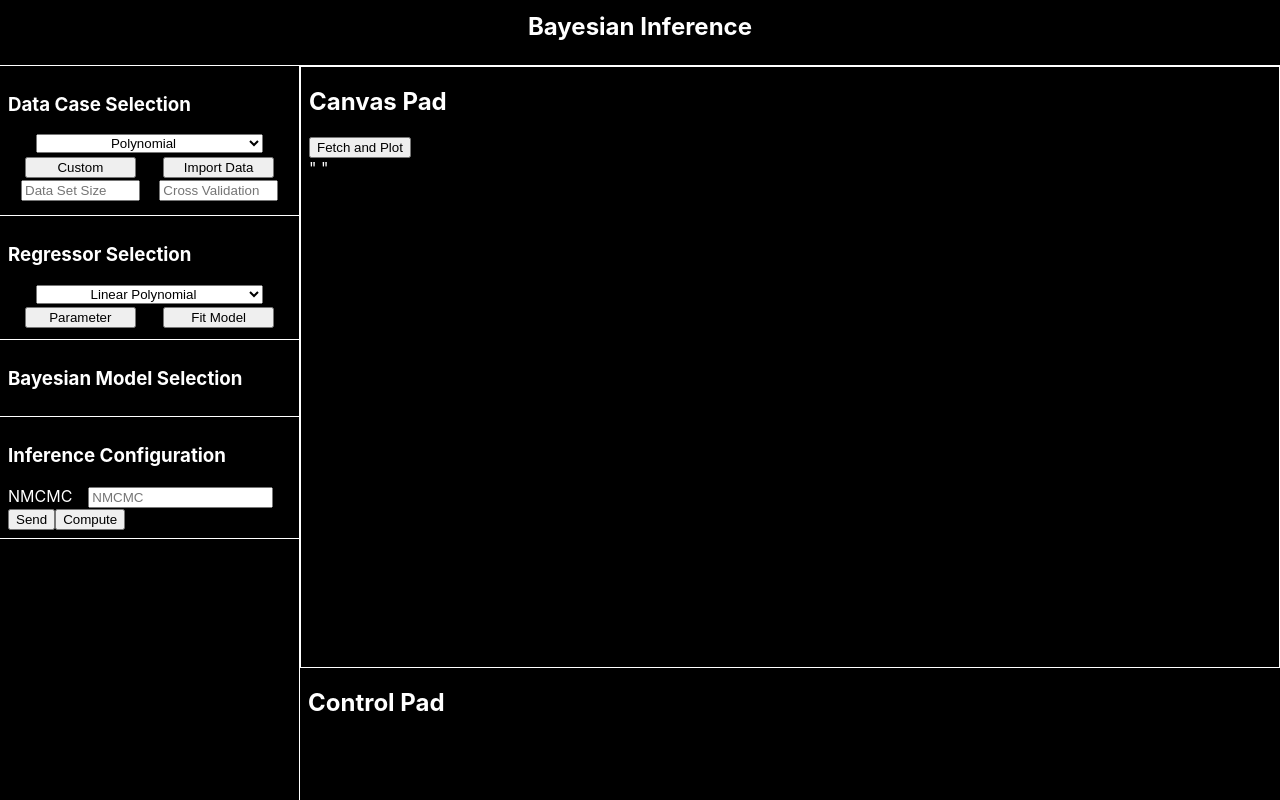
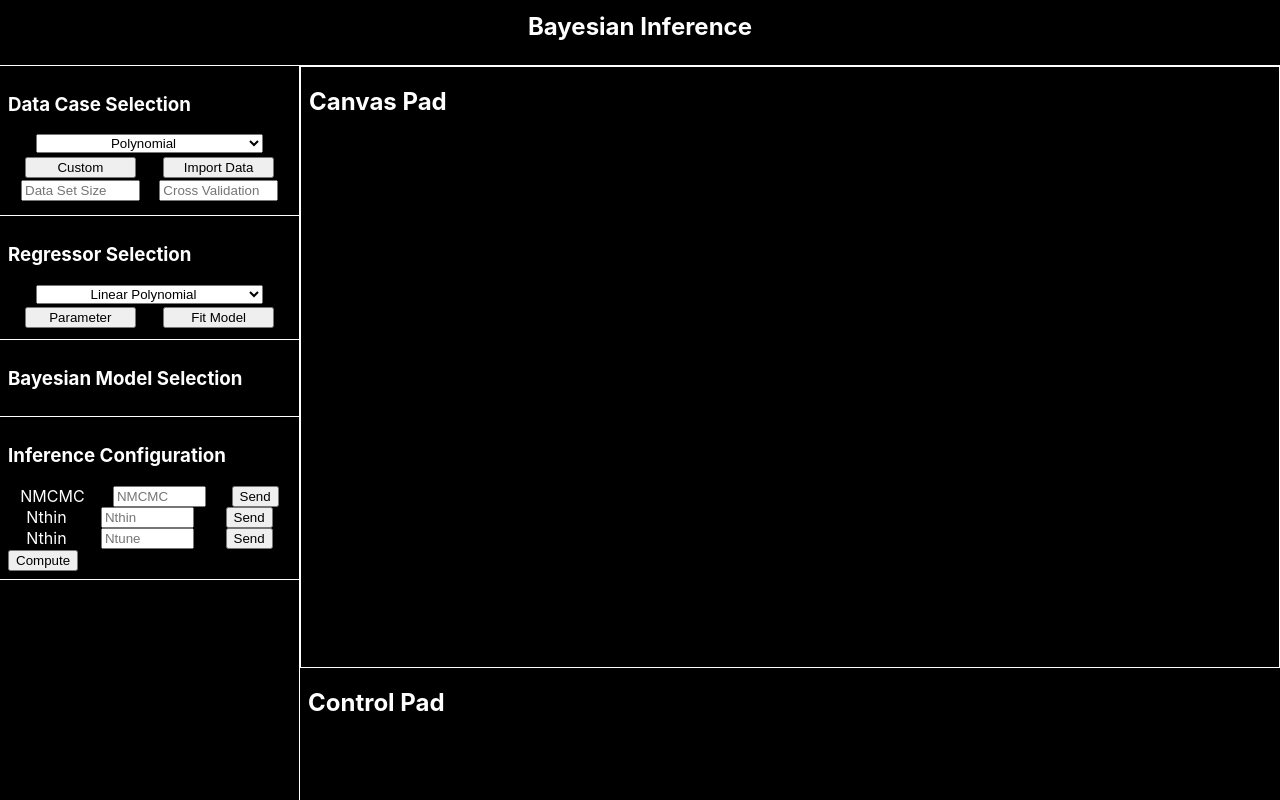
Before and after one commit to wfauriat/multiLang_BayesInf, a React (Create React App) app in the folder frontend/: page / in a window 1280 px wide. Shown: the top 800 px of the page. Built offline with nearby package versions, Linux system fonts and the light colour scheme.

Commit message:
contd front

```diff
--- a/frontend/src/App.js
+++ b/frontend/src/App.js
@@ -1,11 +1,15 @@
-import {useState} from "react";
+import {useState } from 'react';
 import styles from './App.module.css'
 import MatrixPlot from "./components/MatrixPlot";
 
 function App() {
 
   const ENDPOINT = "http://127.0.0.1:5000/" // not used if proxy set to localhost:5000
-  const [value, setValue] = useState('');
+  const [NMCMC, setNMCMC] = useState('');
+  const [Nthin, setNthin] = useState('');
+  const [Ntune, setNtune] = useState('');
+
+  const [chainData, setChainData] = useState(null);
 
   const handleSubmit = async () => {
     try {
@@ -15,11 +19,11 @@ function App() {
         headers: {
           'Content-Type': 'application/json',
         },
-        body: JSON.stringify({ "NMCMC": parseFloat(value) }),
+        body: JSON.stringify({ "NMCMC": parseFloat(NMCMC) }),
       });
       if (response.ok) {
         console.log("POST SUCCESFUL")
-        console.log(value)
+        console.log(NMCMC)
       }
     } catch (error) {
       console.log(error.message);
@@ -29,7 +33,8 @@ function App() {
   const handleCompute = async () => {
     const response = await fetch(ENDPOINT + "compute");
     const data = await response.json();
-    console.log(data.chain[0])
+    setChainData(data)
+    console.log(chainData)
   };
 
     return (
@@ -78,31 +83,63 @@ function App() {
 
             <div className={styles.DefSubPad}>
               <h3>Inference Configuration</h3>
+              <div className={styles.OneLineField}>
                 <label style={{paddingRight: "1em"}}>
                 NMCMC
                 </label>
-              <input type="text" value={value} style={{marginRight: "1em"}}
-              placeholder="NMCMC" onChange={(e) => setValue(e.target.value)} required>
+                <input type="text" value={NMCMC} style={{marginRight: "1em", width:"30%"}}
+                  placeholder="NMCMC" onChange={(e) => setNMCMC(e.target.value)} required>
                 </input>
                 <button onClick={handleSubmit} >
                   Send
                 </button>
+              </div>
+              <div className={styles.OneLineField}>
+                <label style={{paddingRight: "1em"}}>
+                Nthin
+                </label>
+                <input type="text" value={Nthin} style={{marginRight: "1em", width:"30%"}}
+                  placeholder="Nthin">
+                </input>
+                <button>
+                  Send
+                </button>
+              </div>
+              <div className={styles.OneLineField}>
+                <label style={{paddingRight: "1em"}}>
+                Nthin
+                </label>
+                <input type="text" value={Ntune} style={{marginRight: "1em", width:"30%"}}
+                  placeholder="Ntune">
+                </input>
+                <button>
+                  Send
+                </button>
+              </div>
+              <div>
                 <button
                 onClick={handleCompute}>
                   Compute
               </button>
               </div>
             </div>
+          </div>
 
           <div className={styles.DisplayPad}>
             <div className={styles.CanvasPad}>
               <h2>Canvas Pad</h2>
-              <div>
-                <MatrixPlot />
+              <div className={styles.CanvasView}>
+                {chainData && <MatrixPlot datain={chainData}/>}
               </div>
             </div>
             <div className={styles.ControlPad}>
               <h2>Control Pad</h2>
+            </div>
+            <div>
+              <select>
+                <option>0</option>
+                <option>1</option>
+              </select>
             </div>
           </div>
 
--- a/frontend/src/App.module.css
+++ b/frontend/src/App.module.css
@@ -48,6 +48,10 @@ body {
   min-height: 600px;
 }
 
+.CanvasView{
+  padding-right: 4em;
+}
+
 .ControlPad{
   min-height: 300px;
   padding-left: 0.5em;
@@ -89,6 +93,11 @@ body {
   width: 80%;
 }
 
+.OneLineField {
+  display: flex;
+  justify-content: space-evenly;
+}
+
 select {
   display: block;
   width: 80%;
--- a/frontend/src/components/MatrixPlot.js
+++ b/frontend/src/components/MatrixPlot.js
@@ -1,57 +1,80 @@
-import { useState } from "react";
-import { LineChart, Line, XAxis, YAxis} from 'recharts';
+import { useMemo } from "react";
+import { LineChart, Line, XAxis, YAxis, CartesianGrid, Legend, ResponsiveContainer } from 'recharts';
 
+export default function MatrixPlot({ datain }) {
+  // Transform the data: extract first column from the 1000x4 array
+  const chartData = useMemo(() => {
+    // Safety checks
+    if (!datain || !datain.chain || !Array.isArray(datain.chain) || datain.chain.length === 0) {
+      console.log("No valid data to plot");
+      return [];
+    }
 
-export default function MatrixPlot() {
+    console.log(`Processing ${datain.chain.length} rows`);
 
-  const ENDPOINT = "http://127.0.0.1:5000/"
-  const [data, setData] = useState([]);
+    // Map each row to a chart-friendly format
+    return datain.chain.map((row, index) => ({
+      index: index,
+      col1: row[0],  // First column
+      col2: row[1],  // Second column (optional)
+      col3: row[2],  // Third column (optional)
+      col4: row[3]   // Fourth column (optional)
+    }));
+  }, [datain]);
 
-  const fetchAndPlot = async () => {
-    try {
-      const response = await fetch(ENDPOINT + "compute");
-      // const response = await fetch('compute'); // if proxy is set to localhost:5000
-      const jsonData = await response.json();
-
-      // jsonData is N x 4 matrix: [[a1, b1, c1, d1], [a2, b2, c2, d2], ...]
-      // Extract first column and format for Recharts
-      const chartData = jsonData.chain.map((row, index) => ({
-        index: index,           // X-axis (0, 1, 2, ...)
-        value: row[0]          // Y-axis (first column)
-      }));
-
-      setData(chartData);
-    } catch (error) {
-      console.error('Error:', error);
+  // If no data, show a message
+  if (chartData.length === 0) {
+    return (
+      <div style={{ padding: '20px', textAlign: 'center' }}>
+        <p>No data available to plot</p>
+      </div>
+    );
   }
-  };
 
   return (
-    <div>
-      <button
-            onClick={fetchAndPlot}>
-        Fetch and Plot
-      </button>
-      <div>" "</div>
-      {data.length > 0 && (
-        <LineChart width={800} height={400} data={data}>
+    <div style={{ width: '100%', padding: '20px' }}>
+      {/* <h3>Matrix Plot ({chartData.length} points)</h3> */}
+
+      {/* ResponsiveContainer makes it adapt to parent size */}
+      <ResponsiveContainer width="100%" height={400}>
+        <LineChart data={chartData}>
+          <CartesianGrid strokeDasharray="3 3" />
+
           <XAxis
             dataKey="index"
-            label={{ value: ' ', position: 'insideBottom', offset: -5 }}
+            label={{ value: 'Index', position: 'insideBottom', offset: -5 }}
           />
+
           <YAxis
             label={{ value: 'Value', angle: -90, position: 'insideLeft' }}
           />
+
+          {/* <Tooltip /> */}
+          <Legend />
+
+          {/* Plot first column */}
           <Line
-        type="linear"  // Instead of "monotone" - faster
-        dataKey="value"
+            type="monotone"
+            dataKey="col1"
+            name="Column 1"
             stroke="#1c7e29ff"
-        strokeWidth={1}  // Thinner = faster
+            strokeWidth={1}
             dot={false}
             isAnimationActive={false}
           />
+
+          {/* Uncomment to plot additional columns */}
+          {/* <Line
+            type="monotone"
+            dataKey="col2"
+            name="Column 2"
+            stroke="#2563eb"
+            strokeWidth={1}
+            dot={false}
+            isAnimationActive={false}
+          /> */}
         </LineChart>
-      )}
+      </ResponsiveContainer>
     </div>
   );
 }
```
Also changed, not shown: 2 other files (tests, documents, lock files or other folders). Lines whose indentation alone changed are shown as unchanged.
